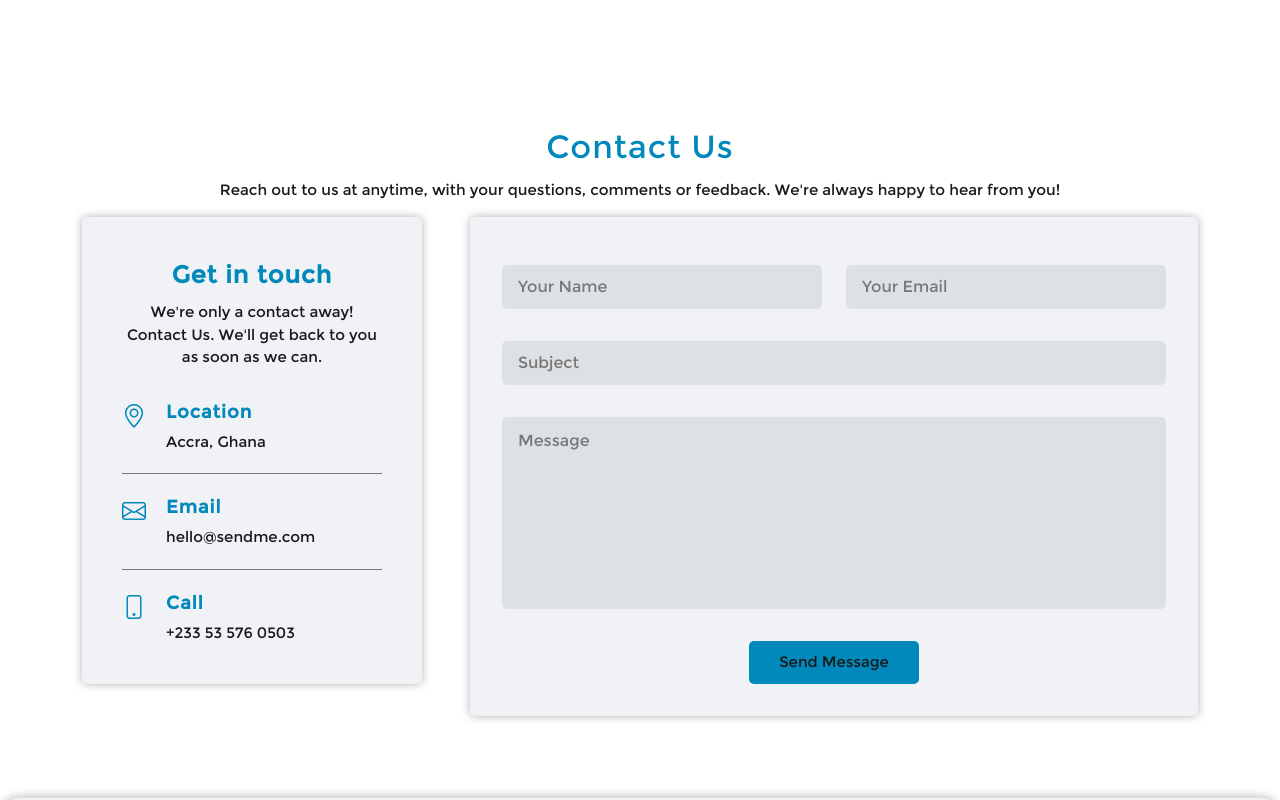
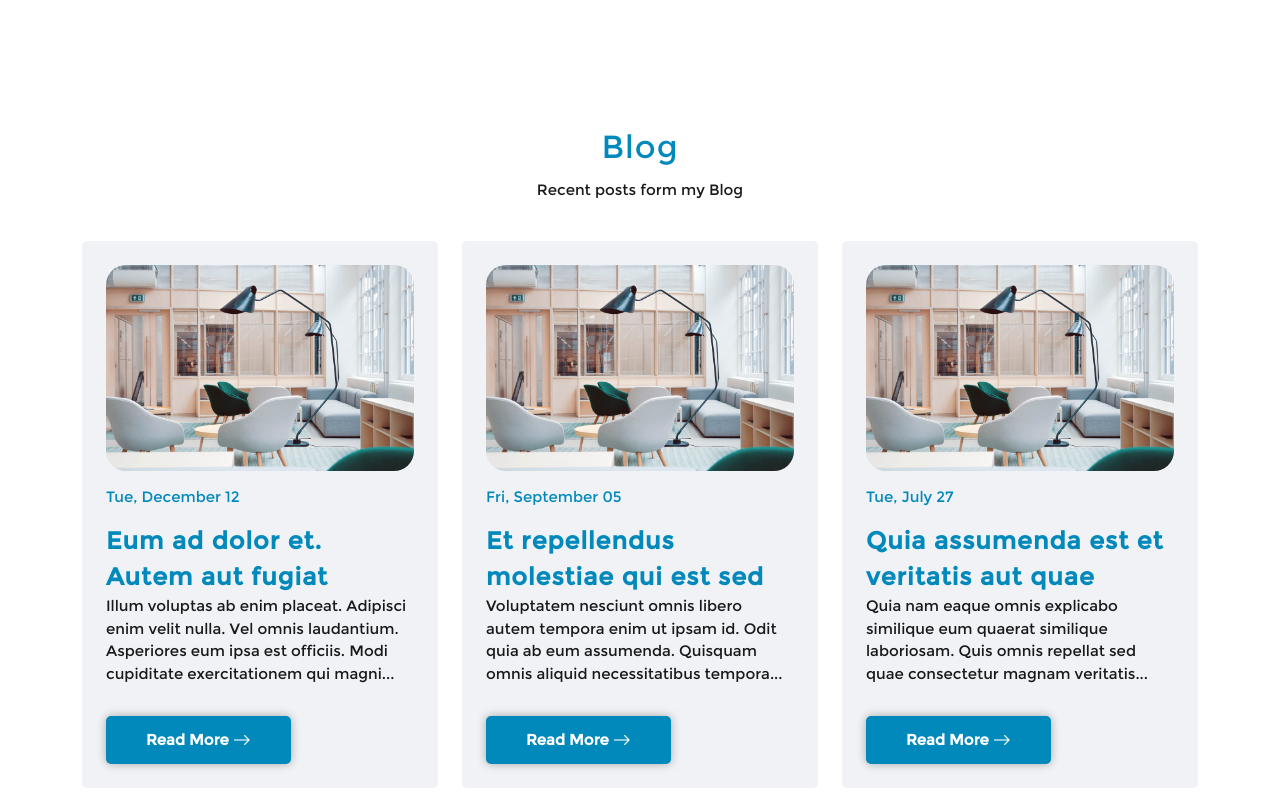
Before and after one commit to heli-toon/sendme_web, a React (Vite) app: page /landing in a window 1280 px wide. Shown: the part 2020-2820 px from the top of the page. Built offline with nearby package versions, Linux system fonts and the light colour scheme.

Commit message:
Make global basic UX related changes

```diff
--- a/src/App.jsx
+++ b/src/App.jsx
@@ -41,17 +41,17 @@ export default function App() {
     <>
       <BrowserRouter>
         <Routes>
+          <Route path='/terms' element={<Tos />}></Route>
+          <Route path='/blog' element={<Blog />}></Route>
           <Route path='/' element={<Dashboard />}></Route>
-          <Route path='/landing' element={<Landing />}></Route>
-          <Route path='/settings' element={<Settings />}></Route>
+          <Route path='/login' element={<Login />}></Route>
           <Route path='/404' element={<Error404 />}></Route>
           <Route path='/500' element={<Error500 />}></Route>
+          <Route path='/landing' element={<Landing />}></Route>
+          <Route path='/register' element={<SignUp />}></Route>
+          <Route path='/settings' element={<Settings />}></Route>
           <Route path='/nointernet' element={<NoInternet />}></Route>
-          <Route path='/login' element={<Login />}></Route>
-          <Route path='/register' element={<SignUp />}></Route>
           <Route path='/privacy-policy' element={<Privacy />}></Route>
-          <Route path='/terms' element={<Tos />}></Route>
-          <Route path='/blog' element={<Blog />}></Route>
         </Routes>
       </BrowserRouter>
     </>
--- a/src/components/BlogCollection.jsx
+++ b/src/components/BlogCollection.jsx
@@ -1,6 +1,4 @@
-import Footer from "../components/Footer";
-import verba from "../assets/images/verba.png"
-
+import verba from "../assets/images/hero-fullscreen-bg.jpg";
 export default function BlogCollection() {
   return (
     <>
@@ -11,8 +9,8 @@ export default function BlogCollection() {
             <p>Recent posts form my Blog</p>
           </div>
           <div class="row">
-            <div class="col-lg-4">
-              <div class="post-box glassm">
+            <div class="col-lg-4 my-4">
+              <div class="post-box">
                 <div class="post-img">
                   <img src={verba} class="img-fluid" alt="" />
                 </div>
@@ -20,22 +18,21 @@ export default function BlogCollection() {
                   <span class="post-date">Tue, December 12</span>
                 </div>
                 <h3 class="post-title">
-                  Eum ad dolor et. Autem aut fugiat debitis voluptatem
-                  consequuntur sit
+                  Eum ad dolor et. Autem aut fugiat
                 </h3>
                 <p>
                   Illum voluptas ab enim placeat. Adipisci enim velit nulla. Vel
                   omnis laudantium. Asperiores eum ipsa est officiis. Modi
-                  cupiditate exercitationem qui magni est...
+                  cupiditate exercitationem qui magni...
                 </p>
-                <a href="blog-details.html" class="readmore btn-get-started">
+                <a href="blog-details.html" class="readmore btned">
                   <span>Read More</span>
                   <i class="bi bi-arrow-right"></i>
                 </a>
               </div>
             </div>
-            <div class="col-lg-4">
-              <div class="post-box glassm">
+            <div class="col-lg-4 my-4">
+              <div class="post-box">
                 <div class="post-img">
                   <img
                     src={verba}
@@ -47,21 +44,21 @@ export default function BlogCollection() {
                   <span class="post-date">Fri, September 05</span>
                 </div>
                 <h3 class="post-title">
-                  Et repellendus molestiae qui est sed omnis voluptates magnam
+                  Et repellendus molestiae qui est sed
                 </h3>
                 <p>
                   Voluptatem nesciunt omnis libero autem tempora enim ut ipsam
                   id. Odit quia ab eum assumenda. Quisquam omnis aliquid
                   necessitatibus tempora...
                 </p>
-                <a href="blog-details.html" class="readmore btn-get-started">
+                <a href="blog-details.html" class="readmore btned">
                   <span>Read More</span>
                   <i class="bi bi-arrow-right"></i>
                 </a>
               </div>
             </div>
-            <div class="col-lg-4">
-              <div class="post-box glassm">
+            <div class="col-lg-4 my-4">
+              <div class="post-box">
                 <div class="post-img">
                   <img
                     src={verba}
@@ -80,7 +77,7 @@ export default function BlogCollection() {
                   laboriosam. Quis omnis repellat sed quae consectetur magnam
                   veritatis...
                 </p>
-                <a href="blog-details.html" class="readmore btn-get-started">
+                <a href="blog-details.html" class="readmore btned">
                   <span>Read More</span>
                   <i class="bi bi-arrow-right"></i>
                 </a>
@@ -89,7 +86,6 @@ export default function BlogCollection() {
           </div>
         </div>
       </section>
-      <Footer />
     </>
   );
 }
--- a/src/components/Contact.jsx
+++ b/src/components/Contact.jsx
@@ -38,7 +38,7 @@ export default function Contact() {
                         </div>
                     </div>
                     <div className="col-lg-8">
-                        <form action="/" method="post" role="form" className="php-email-form">
+                        <form action="/" method="post" role="form" className="php-email-form d-flex justify-content-center flex-column">
                             <div className="row">
                                 <div className="col-md-6 form-group">
                                 <input type="text" name="name" className="form-control form-control-c" id="name" placeholder="Your Name" required />
@@ -46,9 +46,6 @@ export default function Contact() {
                                 <div className="col-md-6 form-group mt-3 mt-md-0">
                                 <input type="email" className="form-control form-control-c" name="email" id="email" placeholder="Your Email" required />
                                 </div>
-                        </div>
-                        <div className="form-group subject">
-                            <input type="text" className="form-control form-control-c" name="email" id="subject" placeholder="Subject" required />
                             </div>
                             <div className="form-group">
                                 <textarea className="form-control form-control-c" name="message" placeholder="Message" rows="7" required></textarea>
--- a/src/pages/Blog.jsx
+++ b/src/pages/Blog.jsx
@@ -10,8 +10,8 @@ export default function Blog() {
                     <div className="d-flex justify-content-between align-items-center">
                         <h2>SendMe Intro</h2>
                         <ol>
-                    <li><a href="index.html">Home</a></li>
-                    <li><a href="blog.html">Blog</a></li>
+                            <li><a href="/">Home</a></li>
+                            <li><a href="/blog">Blog</a></li>
                             <li>SendMe Intro</li>
                         </ol>
                     </div>
@@ -132,6 +132,7 @@ export default function Blog() {
                 </div>
             </section>
             <Footer />
+            <Backtotop />
         </>
     )
 }
--- a/src/pages/Landing.jsx
+++ b/src/pages/Landing.jsx
@@ -6,6 +6,7 @@ import Contact from '../components/Contact.jsx'
 import Waitlist from '../components/Waitlist.jsx'
 import Backtotop from '../components/Backtotop.jsx'
 import MainNavbar from '../components/MainNavbar.jsx'
+import BlogCollection from '../components/BlogCollection.jsx'
 
 export default function Landing() {
     window.document.title = 'SendMe - The Ultimate Tasks Marketplace'
@@ -16,6 +17,7 @@ export default function Landing() {
             <About />
             <Faqs />
             <Waitlist />
+            <BlogCollection />
             <Contact />
             <Footer />
             <Backtotop />
--- a/src/pages/Login.jsx
+++ b/src/pages/Login.jsx
@@ -91,7 +91,7 @@ export default function Login() {
                                 <button className="btned w-100" type="submit">Login</button>
                             </div>
                             <div className="col-12">
-                                <p className="small mb-0">Don&apos;t have account? <a href="/register">Create an account</a></p>
+                                <p className="small mb-0">Don&apos;t have account? <a className='text-decoration-underline' href="/register">Create an account</a></p>
                             </div>
                         </form>
                         </div>
--- a/src/pages/Settings.jsx
+++ b/src/pages/Settings.jsx
@@ -39,7 +39,7 @@ export default function Settings() {
                             <li><a href="#personal">Personal</a></li>
                             <li><a href="#themes">Themes</a></li>
                             <li><a href="#">Passwords</a></li>
-                            <li><a href="/feedback">Terms</a></li>
+                            <li><a href="/terms">Terms</a></li>
                         </ul>
                     </div>
                     <div className="settings-body">
--- a/src/pages/SignUp.jsx
+++ b/src/pages/SignUp.jsx
@@ -89,7 +89,7 @@ export default function SignUp() {
                             <div className="col-12">
                             <div className="form-check">
                                 <input className="form-check-input" name="terms" type="checkbox" value="" id="acceptTerms" required />
-                                <label className="form-check-label" htmlFor="acceptTerms">I agree and accept the <a href="#">terms and conditions</a></label>
+                                <label className="form-check-label" htmlFor="acceptTerms">I agree and accept the <a className='text-decoration-underline' href="/terms">terms and conditions</a></label>
                                 {validated && <div className="invalid-feedback">You must agree before submitting.</div>}
                             </div>
                             </div>
@@ -97,7 +97,7 @@ export default function SignUp() {
                             <button className="btned w-100" type="submit">Create Account</button>
                             </div>
                             <div className="col-12">
-                            <p className="small mb-0">Already have an account? <a href="/login">Log in</a></p>
+                            <p className="small mb-0">Already have an account? <a className='text-decoration-underline' href="/login">Log in</a></p>
                             </div>
                         </form>
                         </div>
--- a/src/styles/main.css
+++ b/src/styles/main.css
@@ -296,7 +296,7 @@ select {
 .dark-toggle-text{
   font-size: 1rem !important;
   padding: 0.7rem 1.4rem !important;
-  width: 85%;
+  width: 60%;
   display: none;
 }
 .navbar-mobile .dark-toggle-text{
@@ -596,7 +596,7 @@ main#in .settings .themepref{
   display:flex;
   justify-content:space-between;
 }
-main#in .settings .themepref label:first-child{width:85%}
+main#in .settings .themepref label:first-child{width:60%;}
 main#in .settings .form-submit{
   margin-top:2rem;
   display:flex;
@@ -1404,6 +1404,70 @@ body.dark .faq .accordion-button:is(.collapsed):after{
   border-radius: var(--border-rad-card) !important;
 }
 /*--------------------------------------------------------------
+# Recent Blog Posts
+--------------------------------------------------------------*/
+.recent-blog-posts .post-box {
+  padding: 1.5rem;
+  height: 100%;
+  position: relative;
+  display: flex;
+  flex-direction: column;
+  text-align: left;
+  background: var(--bg-sec);
+  transition: var(--anim-short);
+  border-radius: var(--border-rad-card);
+}
+.recent-blog-posts .post-box .post-img {
+  overflow: hidden;
+  position: relative;
+  border-radius: var(--border-rad-big);
+}
+.recent-blog-posts .post-box .post-img img {
+  transition: var(--anim-mid);
+}
+.recent-blog-posts .post-box .meta {
+  margin-top: 15px;
+}
+.recent-blog-posts .post-box .meta .post-date {
+  font-size: 15px;
+  font-weight: 400;
+  color: var(--primary);
+}
+.recent-blog-posts .post-box .meta .post-author {
+  font-size: 15px;
+  font-weight: 400;
+  color: var(--primary);
+}
+.recent-blog-posts .post-box .post-title {
+  font-size: 24px;
+  color: var(--primary);
+  font-weight: 700;
+  margin: 15px 0 0 0;
+  position: relative;
+  transition: var(--anim-short);
+}
+.recent-blog-posts .post-box .readmore {
+  display: flex;
+  align-items: center;
+  justify-content: center;
+  font-weight: 600;
+  transition: var(--anim-short);
+  margin-top: 15px;
+  padding: 0.8rem !important;
+  width: 60%;
+}
+.recent-blog-posts .post-box .readmore i {
+  line-height: 0;
+  margin-left: 4px;
+  font-size: 18px;
+}
+.recent-blog-posts .post-box:hover .post-title {
+  color: var(--primary);
+}
+.recent-blog-posts .post-box:hover .post-img img {
+  transform: scale(1.1);
+}
+/*--------------------------------------------------------------
 # Waitlist
 --------------------------------------------------------------*/
 .waitlist form{
```
Also changed, not shown: src/components/TopNav.jsx (+1 -67 lines). Lines whose indentation alone changed are shown as unchanged.
